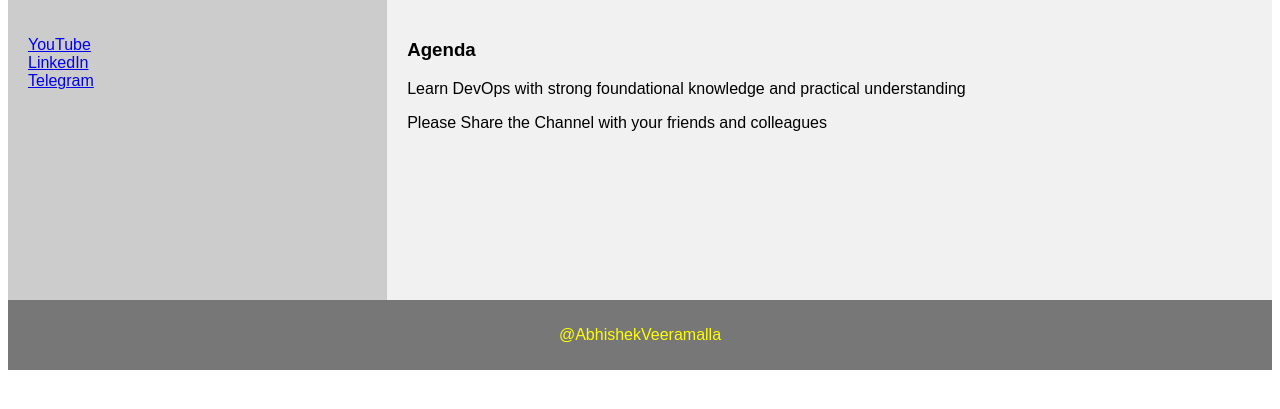
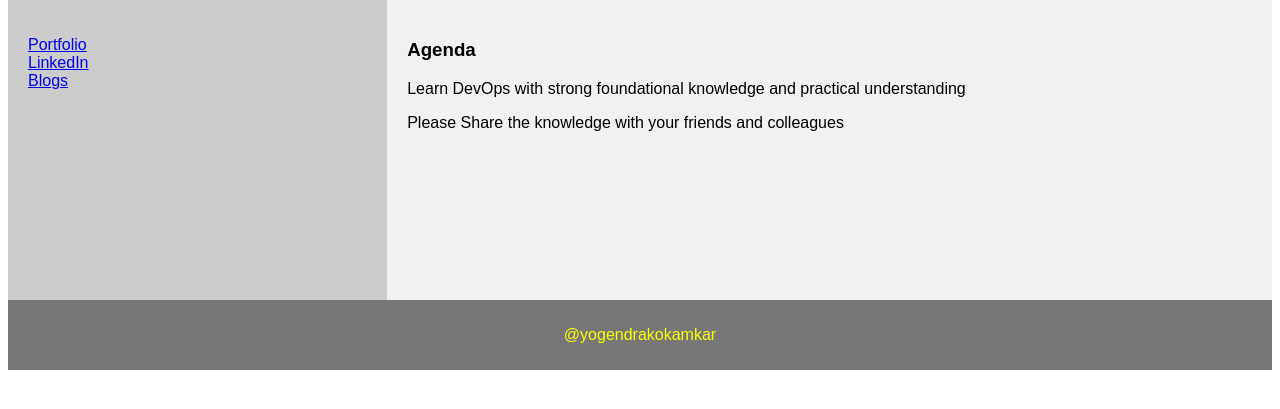
Before and after one commit to yogendra-kokamkar/kubernetes-101, a Django app: page /demo/ in a window 1280 px wide. Shown: the part 216-625 px from the top of the page. Run offline with Django 4.2, Linux system fonts and the light colour scheme.

Commit message:
Updated Code and ReadMe.MD

```diff
--- a/devops/demo/templates/demo_site.html
+++ b/devops/demo/templates/demo_site.html
@@ -79,21 +79,21 @@ footer {
 <section>
   <nav>
     <ul>
-      <li><a href="www.youtube.com/@AbhishekVeeramalla">YouTube</a></li>
-      <li><a href="www.linkedin.com/in/abhishek-veeramalla-77b33996/">LinkedIn</a></li>
-      <li><a href="https://telegram.me/abhishekveeramalla">Telegram</a></li>
+      <li><a href="https://linktr.ee/yogendrakokamkar">Portfolio</a></li>
+      <li><a href="https://in.linkedin.com/in/yogendra-kokamkar">LinkedIn</a></li>
+      <li><a href="https://medium.com/@yogendrak43">Blogs</a></li>
     </ul>
   </nav>
 
   <article>
     <h1>Agenda</h1>
     <p>Learn DevOps with strong foundational knowledge and practical understanding</p>
-    <p>Please Share the Channel with your friends and colleagues</p>
+    <p>Please Share the knowledge with your friends and colleagues</p>
   </article>
 </section>
 
 <footer>
-  <p>@AbhishekVeeramalla</p>
+  <p>@yogendrakokamkar</p>
 </footer>
 
 </body>
```
Also changed, not shown: README.md.
